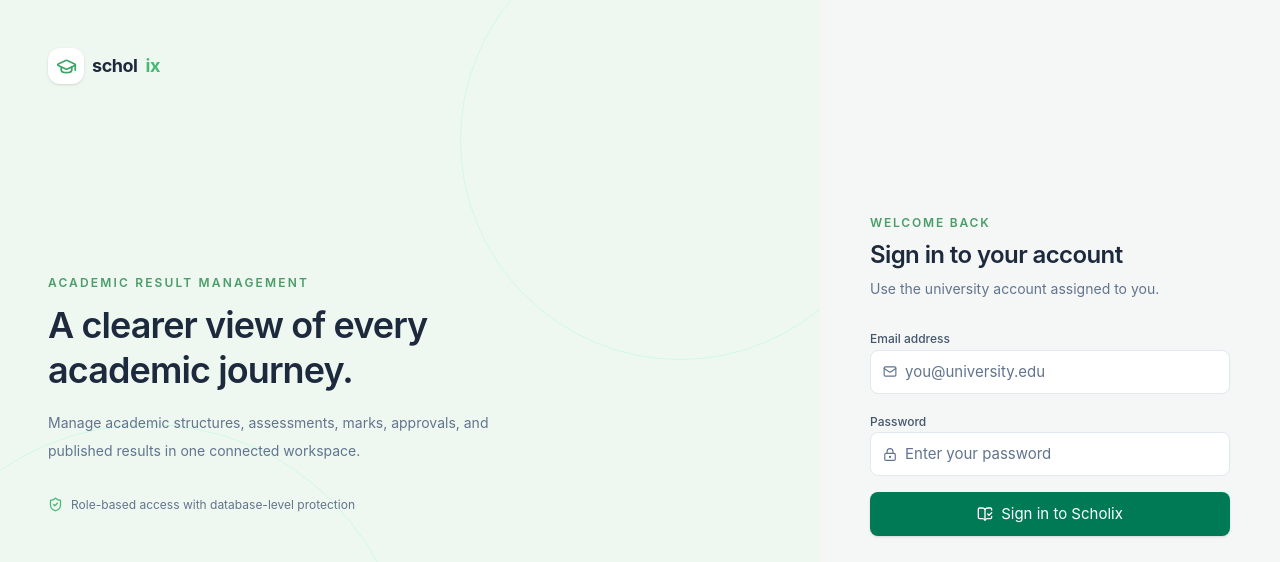
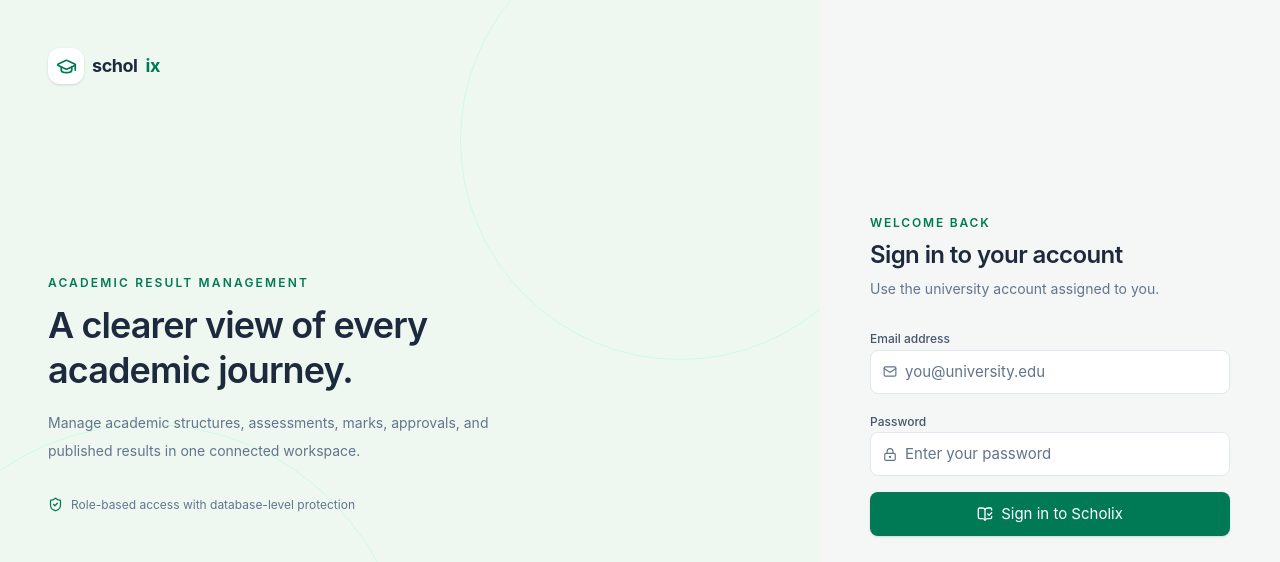
Before and after one commit to onnnoy/scholix-university, a Next.js app: page /login in a window 1280 px wide. Shown: the top 562 px of the page. Built offline with nearby package versions, Linux system fonts and the light colour scheme.

Commit message:
Improve login brand contrast

```diff
--- a/app/(auth)/login/page.tsx
+++ b/app/(auth)/login/page.tsx
@@ -14,14 +14,14 @@ export default function LoginPage() {
         <div className="absolute -right-20 -top-20 size-[440px] rounded-full border border-emerald-100" />
         <div className="absolute -bottom-36 -left-28 size-[520px] rounded-full border border-emerald-100" />
         <Link href="/" className="relative flex items-center gap-2 text-lg font-bold tracking-tight text-slate-800">
-          <span className="grid size-9 place-items-center rounded-xl bg-white text-[#39a765] shadow-sm"><GraduationCap size={21} /></span>
-          schol<span className="text-[#48b875]">ix</span>
+          <span className="grid size-9 place-items-center rounded-xl bg-white text-emerald-700 shadow-sm"><GraduationCap size={21} /></span>
+          schol<span className="text-emerald-700">ix</span>
         </Link>
         <div className="relative max-w-lg pb-8">
-          <p className="mb-3 text-xs font-semibold uppercase tracking-[0.18em] text-[#4a9d68]">Academic result management</p>
+          <p className="mb-3 text-xs font-semibold uppercase tracking-[0.18em] text-emerald-700">Academic result management</p>
           <h1 className="text-4xl font-semibold leading-tight tracking-tight text-slate-800">A clearer view of every academic journey.</h1>
           <p className="mt-4 max-w-md text-sm leading-7 text-slate-500">Manage academic structures, assessments, marks, approvals, and published results in one connected workspace.</p>
-          <div className="mt-8 flex items-center gap-2 text-xs text-slate-500"><ShieldCheck size={15} className="text-[#48b875]" /> Role-based access with database-level protection</div>
+          <div className="mt-8 flex items-center gap-2 text-xs text-slate-500"><ShieldCheck size={15} className="text-emerald-700" /> Role-based access with database-level protection</div>
         </div>
         <p className="relative text-[11px] text-slate-400">Scholix · University Academic Result Processing System</p>
       </section>
@@ -29,17 +29,17 @@ export default function LoginPage() {
       <section className="flex min-h-screen items-center justify-center px-5 py-10">
         <div className="w-full max-w-[360px]">
           <div className="mb-8 flex items-center gap-2 text-lg font-bold tracking-tight text-slate-800 lg:hidden">
-            <span className="grid size-9 place-items-center rounded-xl bg-[#e4f5e9] text-[#39a765]"><GraduationCap size={21} /></span>
-            schol<span className="text-[#48b875]">ix</span>
+            <span className="grid size-9 place-items-center rounded-xl bg-[#e4f5e9] text-emerald-700"><GraduationCap size={21} /></span>
+            schol<span className="text-emerald-700">ix</span>
           </div>
-          <p className="text-xs font-semibold uppercase tracking-[0.15em] text-[#4a9d68]">Welcome back</p>
+          <p className="text-xs font-semibold uppercase tracking-[0.15em] text-emerald-700">Welcome back</p>
           <h2 className="mt-2 text-2xl font-semibold tracking-tight text-slate-800">Sign in to your account</h2>
           <p className="mt-2 text-sm text-slate-500">Use the university account assigned to you.</p>
           {demoMode ? (
             <div className="mt-6 rounded-xl border border-emerald-100 bg-emerald-50 p-4">
               <p className="text-sm font-semibold text-emerald-800">Preview mode is enabled</p>
               <p className="mt-1 text-xs leading-5 text-emerald-700">The dashboard uses sample data. Configure Supabase and disable demo mode before using real student records.</p>
-              <Link href="/admin/dashboard" className="mt-3 inline-flex rounded-lg bg-[#4ab875] px-3 py-2 text-xs font-semibold text-white">Open dashboard preview</Link>
+              <Link href="/admin/dashboard" className="mt-3 inline-flex rounded-lg bg-emerald-700 hover:bg-emerald-800 px-3 py-2 text-xs font-semibold text-white">Open dashboard preview</Link>
             </div>
           ) : (
             <div className="mt-7"><LoginForm /></div>
```
